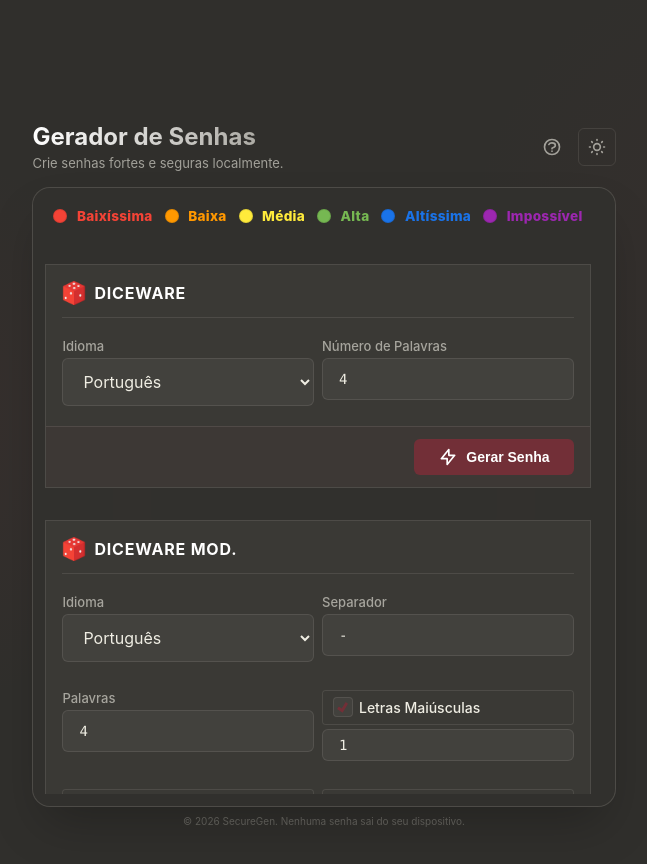
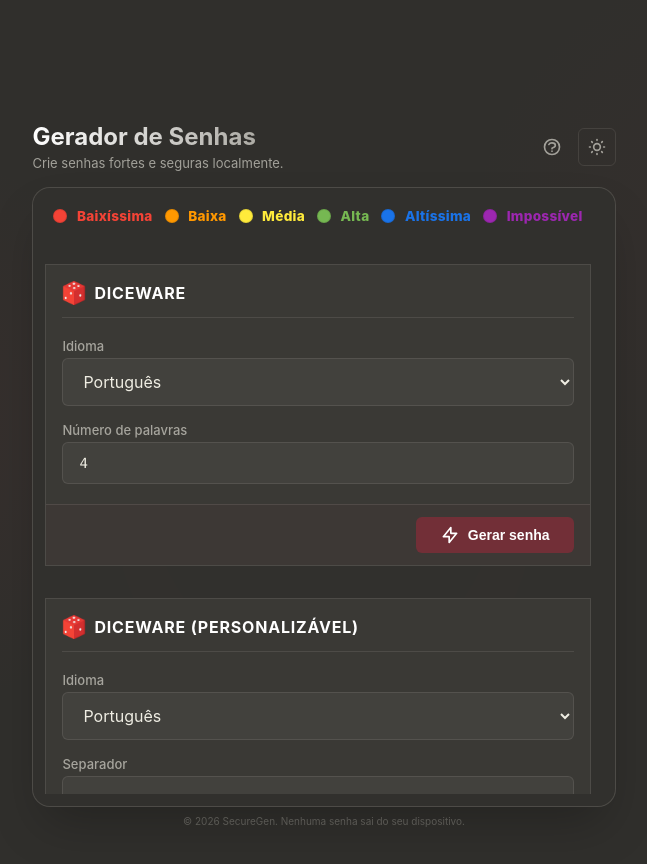
Before and after one commit to luizggfonseca/gerador_senhas, a React (Vite) app in the folder frontend/: page / in a window 1280 px wide. Shown: the whole page, without its empty margins (316-963 px from the left). Built offline with nearby package versions, Linux system fonts and the light colour scheme.

Commit message:
style: reorganizar seções Diceware em layout vertical e padronizar labels

```diff
--- a/frontend/src/components/Generator.jsx
+++ b/frontend/src/components/Generator.jsx
@@ -37,7 +37,7 @@ function GeneratorSection({ id, title, children, onGenerate, loading, icon }) {
                             <path strokeLinecap="round" strokeLinejoin="round" strokeWidth="2" d="M13 10V3L4 14h7v7l9-11h-7z" />
                         </svg>
                     )}
-                    {loading ? 'Gerando...' : 'Gerar Senha'}
+                    {loading ? 'Gerando...' : 'Gerar senha'}
                 </button>
             </div>
         </section>
@@ -168,7 +168,7 @@ export default function Generator() {
                     onGenerate={() => handleGenerate('diceware_pure', dicewareTrad, 'diceware_pure')}
                     loading={globalLoading && pendingSectionId === 'diceware_pure'}
                 >
-                    <div className="config-grid">
+                    <div className="config-stack">
                         <div>
                             <label className="label">Idioma</label>
                             <select className="input-field" value={dicewareTrad.language} onChange={(e) => setDicewareTrad({ ...dicewareTrad, language: e.target.value })}>
@@ -177,21 +177,21 @@ export default function Generator() {
                             </select>
                         </div>
                         <div>
-                            <label className="label">Número de Palavras</label>
-                            <input type="number" min="5" max="15" className="input-field input-mono" value={dicewareTrad.num_words} onChange={(e) => setDicewareTrad({ ...dicewareTrad, num_words: parseInt(e.target.value) || 3 })} />
+                            <label className="label">Número de palavras</label>
+                            <input type="number" min="5" max="15" className="input-field input-mono" value={dicewareTrad.num_words} onChange={(e) => setDicewareTrad({ ...dicewareTrad, num_words: parseInt(e.target.value) || 5 })} />
                         </div>
                     </div>
                 </GeneratorSection>
 
-                {/* 2. Diceware Mod. */}
+                {/* 2. Diceware (personalizável) */}
                 <GeneratorSection
                     id="diceware-mod"
-                    title="Diceware Mod."
+                    title="Diceware (personalizável)"
                     icon="/icons/diceware.png"
                     onGenerate={() => handleGenerate('diceware_modified', dicewareMod, 'diceware_modified')}
                     loading={globalLoading && pendingSectionId === 'diceware_modified'}
                 >
-                    <div className="config-grid">
+                    <div className="config-stack">
                         <div>
                             <label className="label">Idioma</label>
                             <select className="input-field" value={dicewareMod.language} onChange={(e) => setDicewareMod({ ...dicewareMod, language: e.target.value })}>
@@ -208,22 +208,18 @@ export default function Generator() {
                             <label className="label">Separador</label>
                             <input type="text" className="input-field input-mono" value={dicewareMod.separator} onChange={(e) => setDicewareMod({ ...dicewareMod, separator: e.target.value })} />
                         </div>
-                    </div>
-                    <div className="config-grid" style={{ marginTop: '0.5rem' }}>
                         <div>
                             <label className="label">Palavras</label>
-                            <input type="number" min="5" max="15" className="input-field input-mono" value={dicewareMod.num_words} onChange={(e) => setDicewareMod({ ...dicewareMod, num_words: parseInt(e.target.value) || 3 })} />
+                            <input type="number" min="5" max="15" className="input-field input-mono" value={dicewareMod.num_words} onChange={(e) => setDicewareMod({ ...dicewareMod, num_words: parseInt(e.target.value) || 5 })} />
                         </div>
                         <div>
-                            <CheckboxOption checked={dicewareMod.use_uppercase} onChange={(v) => setDicewareMod({ ...dicewareMod, use_uppercase: v })} label="Letras Maiúsculas" />
+                            <CheckboxOption checked={dicewareMod.use_uppercase} onChange={(v) => setDicewareMod({ ...dicewareMod, use_uppercase: v })} label="Letras maiúsculas" />
                             {dicewareMod.use_uppercase && (
                                 <input type="number" min="1" max={dicewareMod.num_words} className="input-field input-mono" style={{ marginTop: '0.25rem', height: '32px' }} value={dicewareMod.capitalize_count} onChange={(e) => setDicewareMod({ ...dicewareMod, capitalize_count: parseInt(e.target.value) || 1 })} />
                             )}
                         </div>
-                    </div>
-                    <div className="config-grid" style={{ marginTop: '0.5rem' }}>
                         <div>
-                            <CheckboxOption checked={dicewareMod.use_numbers} onChange={(v) => setDicewareMod({ ...dicewareMod, use_numbers: v })} label="Números" />
+                            <CheckboxOption checked={dicewareMod.use_numbers} onChange={(v) => setDicewareMod({ ...dicewareMod, use_numbers: v })} label="Número" />
                             {dicewareMod.use_numbers && (
                                 <input type="number" min="1" max="8" className="input-field input-mono" style={{ marginTop: '0.25rem', height: '32px' }} value={dicewareMod.number_count} onChange={(e) => setDicewareMod({ ...dicewareMod, number_count: parseInt(e.target.value) || 1 })} />
                             )}
--- a/frontend/src/index.css
+++ b/frontend/src/index.css
@@ -912,6 +912,12 @@ body {
   gap: 0.5rem;
 }
 
+.config-stack {
+  display: flex;
+  flex-direction: column;
+  gap: 1rem;
+}
+
 @media (max-width: 768px) {
   .config-grid {
     grid-template-columns: 1fr;
```
Also changed, not shown: 1 other file (tests, documents, lock files or other folders).
